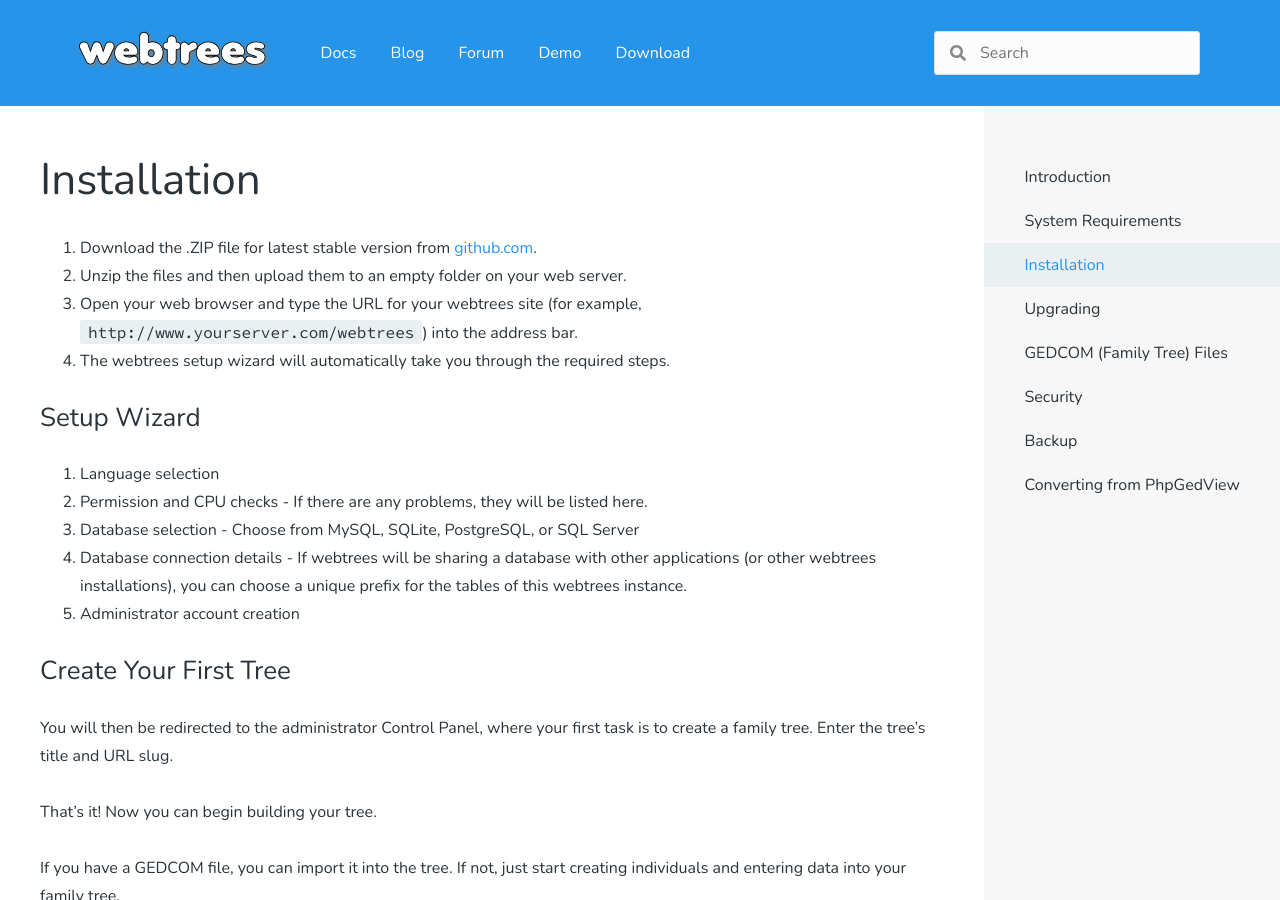
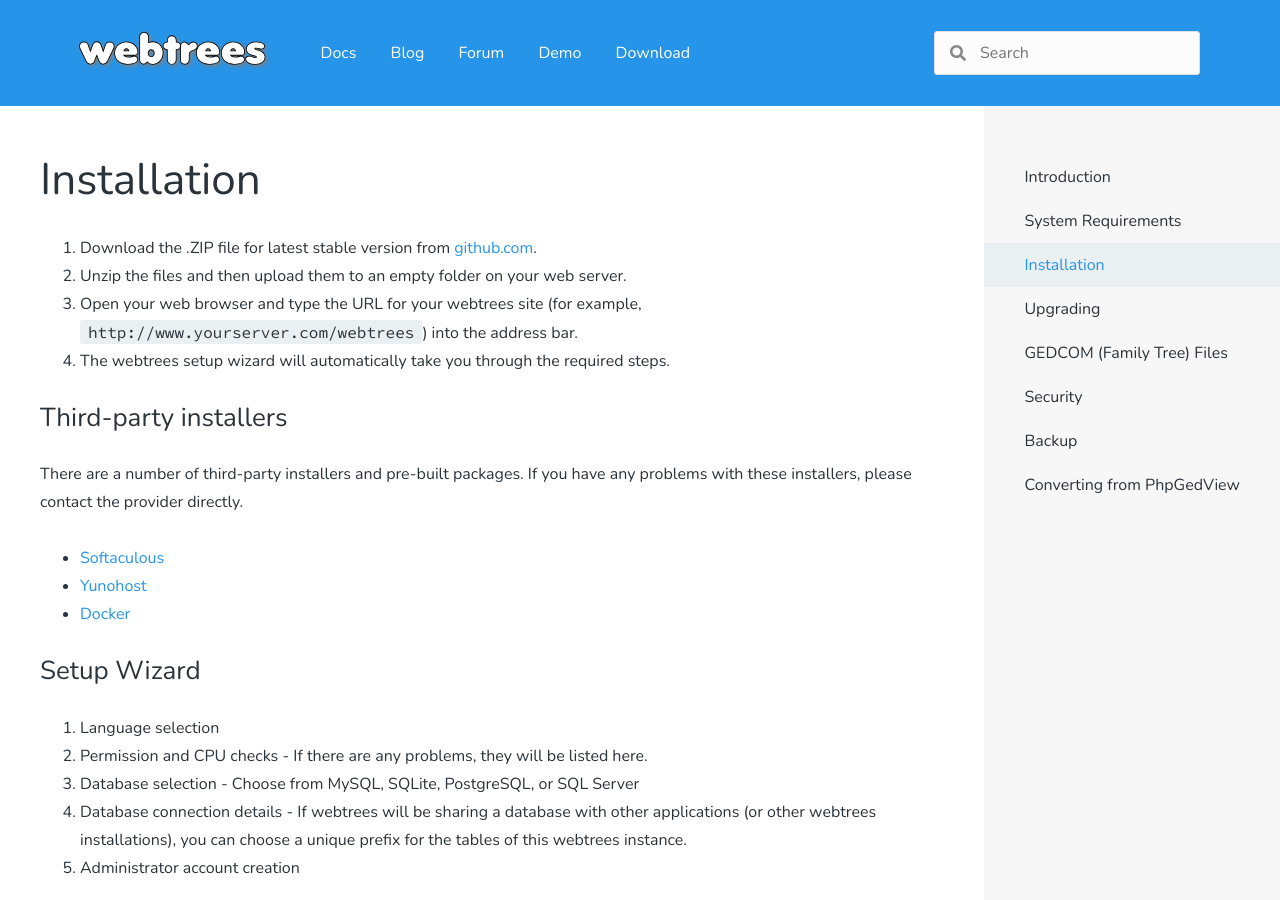
Before and after one commit to webtrees/webtrees.github.io, a Jekyll site: the page built from _readme/installation.md, in a window 1280 px wide and 900 px high. Built offline with Jekyll 4.4.1, drawn with Linux system fonts in a browser that asks for light colours; nearby versions of some CDN libraries.

Commit message:
Add links to third-party installers

```diff
--- a/_readme/installation.md
+++ b/_readme/installation.md
@@ -8,6 +8,16 @@ order: 3
 2. Unzip the files and then upload them to an empty folder on your web server.
 3. Open your web browser and type the URL for your webtrees site (for example, `http://www.yourserver.com/webtrees`) into the address bar.
 4. The webtrees setup wizard will automatically take you through the required steps.
+
+## Third-party installers
+
+There are a number of third-party installers and pre-built packages.
+If you have any problems with these installers, please contact the provider directly.
+
+* [Softaculous][SOFTACULOUS]
+* [Yunohost][YUNOHOST]
+* [Docker][DOCKER]
+
 
 ## Setup Wizard
 
@@ -28,3 +38,7 @@ If you have a GEDCOM file, you can import it into the tree. If not, just start c
 ## Next steps
 
 There are lots of configuration options. You'll probably want to review the privacy settings first. Don't worry too much about all the other options - the defaults are good for most people. If you get stuck, you can get friendly help and advice from the [Help forum](https://www.webtrees.net/index.php/en/forum/help-for-2-0).
+
+[SOFTACULOUS]: https://www.softaculous.com/apps/others/webtrees
+[YUNOHOST]: https://install-app.yunohost.org/?app=webtrees
+[DOCKER]: https://github.com/Salokyn/webtrees/tree/docker-2.0/docker
```
